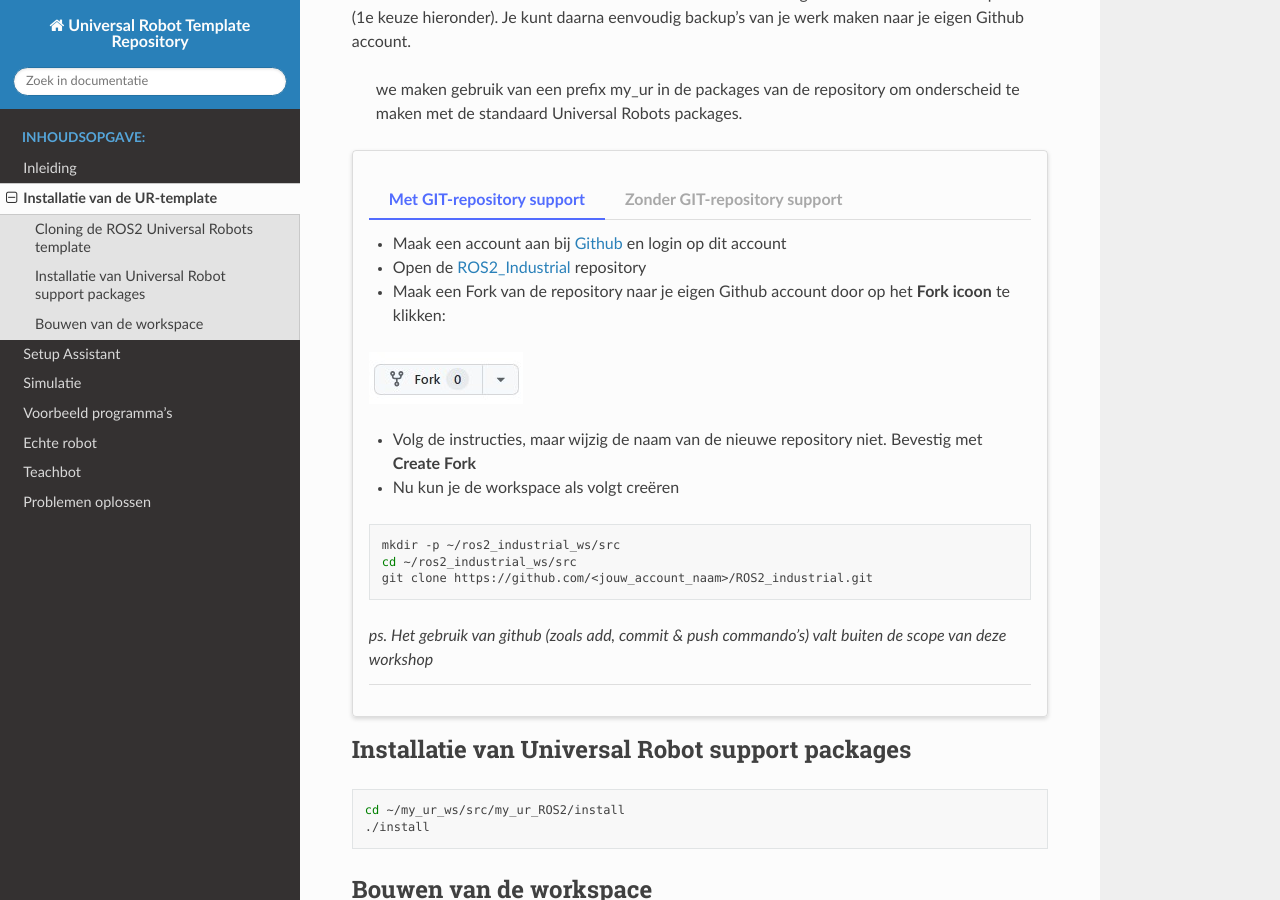
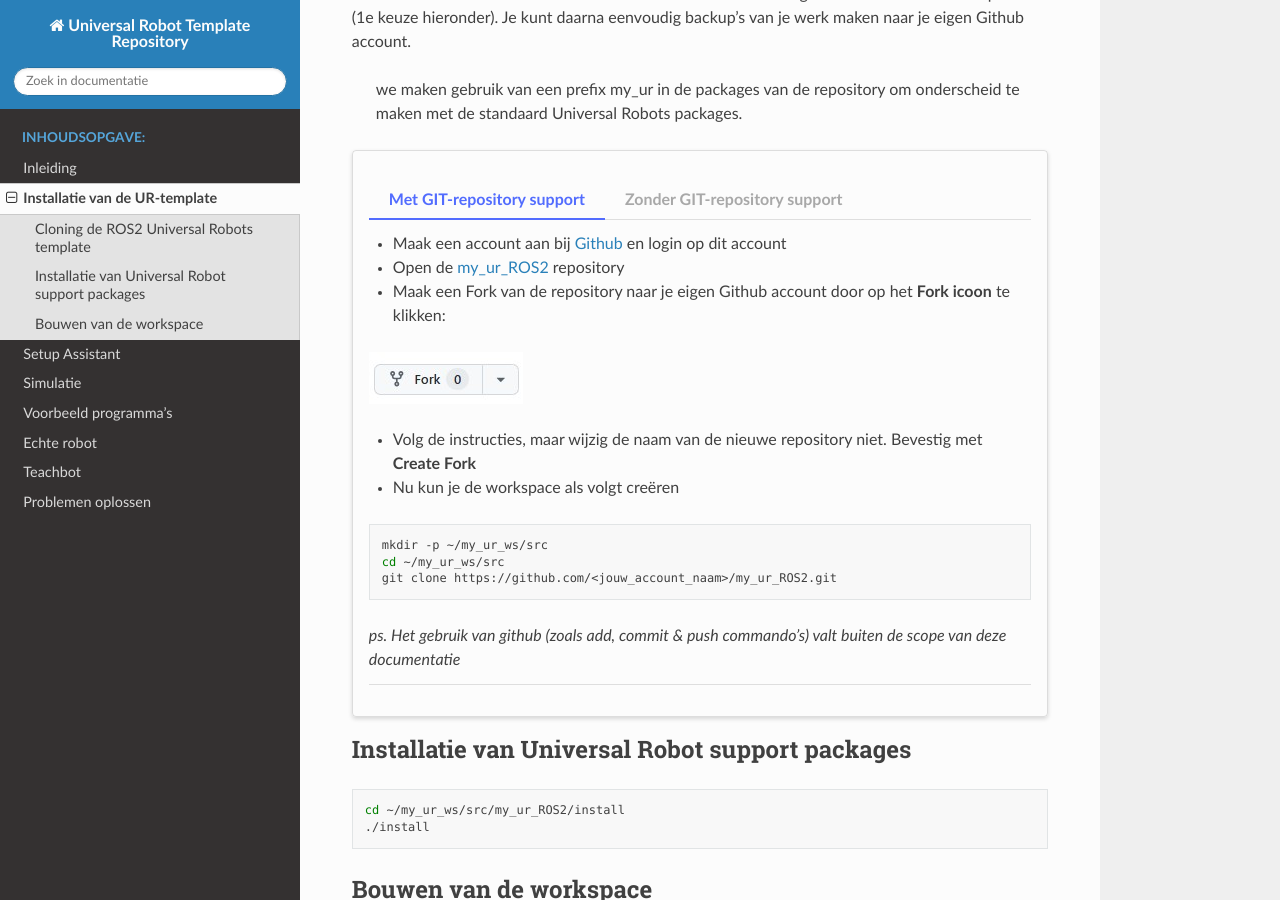
Before and after one commit to Christophe454/Eye_in_hand_Periode2.4_C2, a Sphinx documentation site: the page built from documentation/documentation/install.md, in a window 1280 px wide and 900 px high, scrolled down 356 px. Built offline with Sphinx 7.4.7 and the Read the Docs theme 3.1.0, drawn with Linux system fonts in a browser that asks for light colours.

Commit message:
added documentation

````diff
--- a/documentation/documentation/install.md
+++ b/documentation/documentation/install.md
@@ -20,7 +20,7 @@
 
 * Maak een account aan bij [Github](https://github.com/) en login op dit account
 
-* Open de [ROS2_Industrial](https://github.com/AvansMechatronica/ROS2_industrial) repository
+* Open de [my_ur_ROS2](https://github.com/AvansMechatronica/my_ur_ROS2) repository
 
 * Maak een Fork van de repository naar je eigen Github account door op het **Fork icoon**  te klikken:
 
@@ -31,12 +31,12 @@
 * Nu kun je de workspace als volgt creëren
 
 ```bash
-mkdir -p ~/ros2_industrial_ws/src
-cd ~/ros2_industrial_ws/src
-git clone https://github.com/<jouw_account_naam>/ROS2_industrial.git
+mkdir -p ~/my_ur_ws/src
+cd ~/my_ur_ws/src
+git clone https://github.com/<jouw_account_naam>/my_ur_ROS2.git
 ```
 
-*ps. Het gebruik van github (zoals add, commit & push commando's) valt  buiten de scope van deze workshop*
+*ps. Het gebruik van github (zoals add, commit & push commando's) valt  buiten de scope van deze documentatie*
 
 :::
 
@@ -44,9 +44,9 @@
 
 * Je kunt de workspace als volgt creëren
 ```bash
-mkdir -p ~/ros2_industrial_ws/src
-cd ~/ros2_industrial_ws/src
-git clone https://github.com/AvansMechatronica/ROS2_industrial.git
+mkdir -p ~/my_ur_ws/src
+cd ~/my_ur_ws/src
+git clone https://github.com/AvansMechatronica/my_ur_ROS2.git
 ```
 
 :::
````
